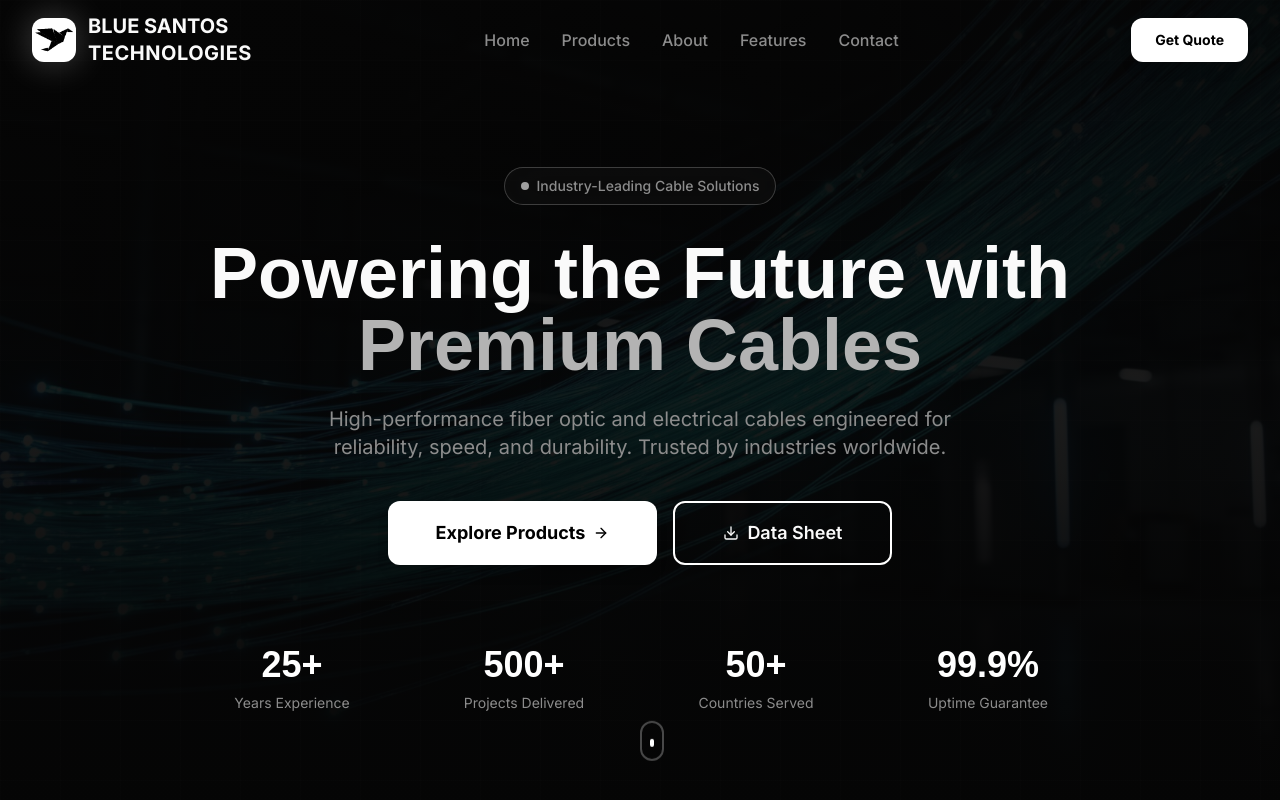
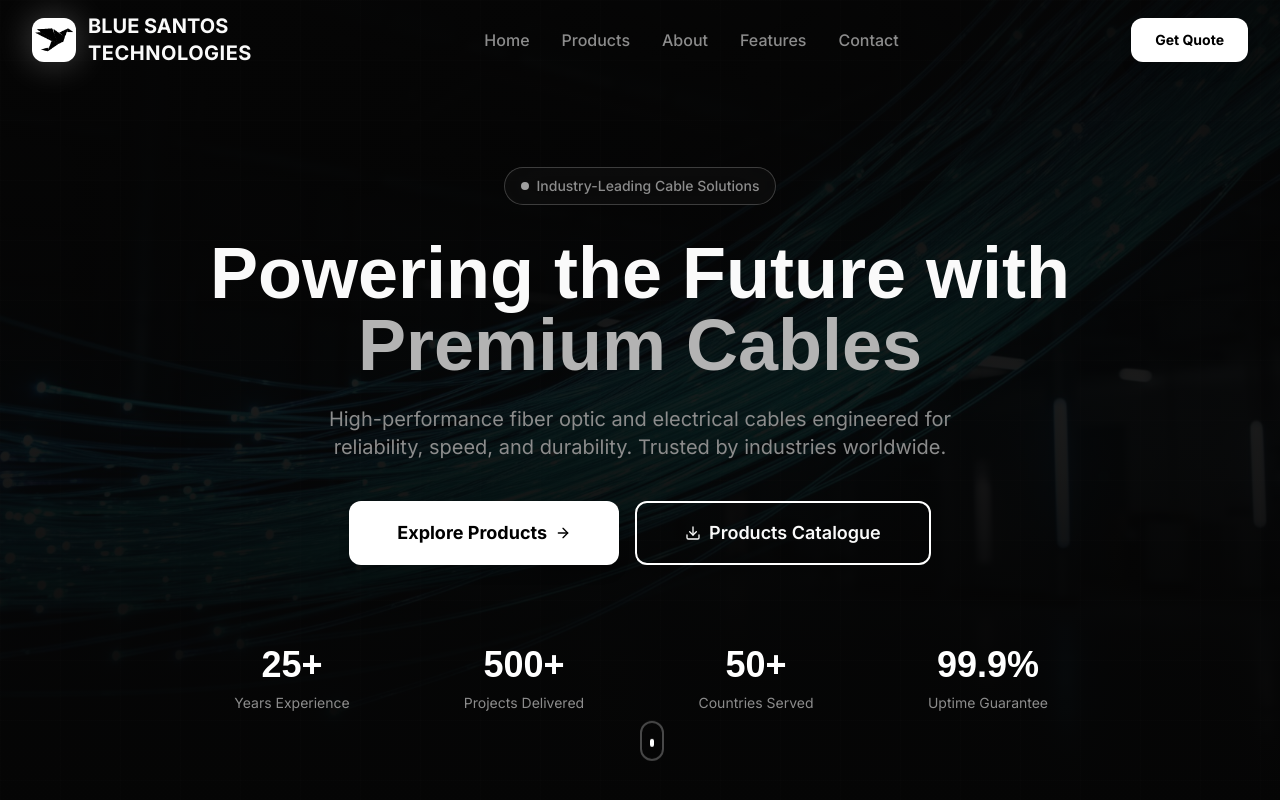
Before and after one commit to aksharkh/BST-FO-EC, a React (Vite) app: page / in a window 1280 px wide. Shown: the top 800 px of the page. Built offline with nearby package versions, Linux system fonts and the light colour scheme; a web font is replaced by a local one.

Commit message:
Changed from datasheet to catalogue and added dinakar sir contact details

```diff
--- a/src/components/ContactSection.tsx
+++ b/src/components/ContactSection.tsx
@@ -55,13 +55,13 @@ const ContactSection = () => {
                   {
                     icon: Phone,
                     title: "Call Us",
-                    content: "+91 78923 65630",
+                    content: "+91 78923 65630 , +91 96322 27235",
                     subtitle: "Mon-Fri 8AM-6PM IST",
                   },
                   {
                     icon: Mail,
                     title: "Email Us",
-                    content: "sanna@bluesantos.com",
+                    content: "sanna@bluesantos.com , dinakaran@bluesantos.com",
                     subtitle: "We reply within 24 hours",
                   },
                   {
--- a/src/components/HeroSection.tsx
+++ b/src/components/HeroSection.tsx
@@ -93,7 +93,7 @@ const HeroSection = () => {
             </Link>
             <Button variant="heroOutline" size="xl" onClick={handleOpenDatasheet}>
               <Download className="w-5 h-5" />
-              Data Sheet
+              Products Catalogue
             </Button>
           </motion.div>
 
--- a/src/pages/ProductDetail.tsx
+++ b/src/pages/ProductDetail.tsx
@@ -145,7 +145,7 @@ const ProductDetail = () => {
                     onClick={handleOpenDatasheet}
                   >
                     <Download className="w-5 h-5" />
-                    Download Datasheet
+                    Catalogue
                   </Button>
                 </div>
               </div>
```
